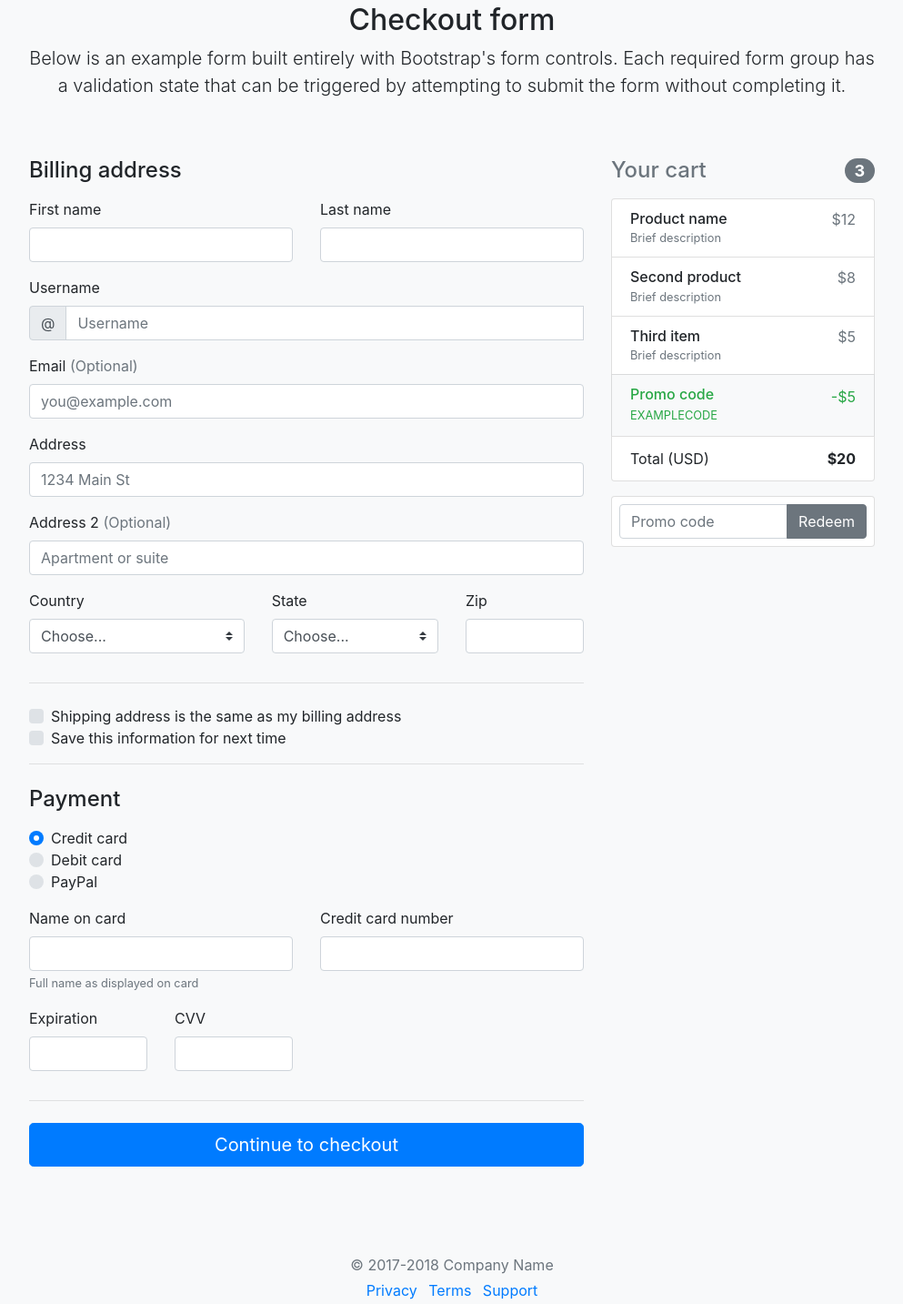
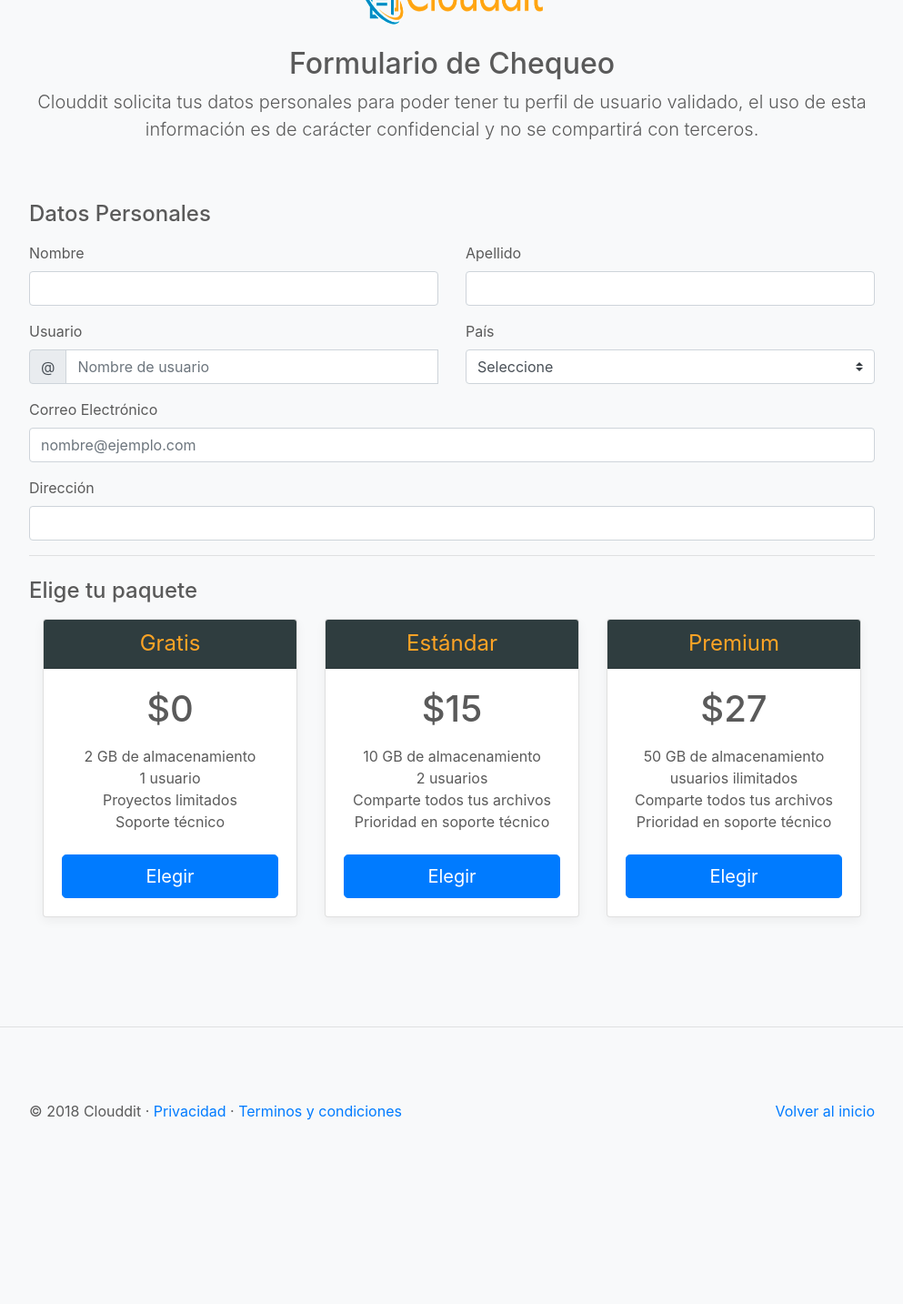
Before and after one commit to ArielCastro/Proyecto-final, a website: page public/registro.html in a window 1280 px wide. Shown: the part 134-1567 px from the top of the page at 91% size, without its empty margins (143-1136 px from the left). After the commit the page ends 1431 px from the top, so only its background shows below. Drawn offline with Linux system fonts and the light colour scheme.

Commit message:
Se agrego diseño a las paginas de precios, login y registros

```diff
--- a/public/css/main.css
+++ b/public/css/main.css
@@ -1,7 +1,3 @@
- /* #barra-navegacion{
-  background-color: #30383F;
- } */
-
 
  .navbar{
   padding-left: 100px;
@@ -61,31 +57,20 @@
   max-height: 200px;
 }
 
-#Carrusel h1{
-  font-size: 4em;
-  -webkit-text-stroke: 2px black;
-  -webkit-text-fill-color: #FFA425;
+ #Carrusel h1{
+  color: #FFA425;
 }
 
 #Carrusel p{
-  font-size: 1.5em;
-  -webkit-text-stroke: 1px #FFF;
-  -webkit-text-fill-color: #FFA425;
+  color: #FFA425;
 }
 
 
 
 
 
+/* Estilos Globales Plantilla Carrusel */
 
-
-
-
-
-
-/* Estilos Globales Plantilla Carrusel
--------------------------------------------------- */
-/* Padding below the footer and lighter body text */
 
 body {
     padding-top: 3rem;
@@ -93,21 +78,15 @@ body {
     color: #5a5a5a;
   }
 
-
-  /* CUSTOMIZE THE CAROUSEL
-  -------------------------------------------------- */
-
-  /* Carousel base class */
   .carousel {
     margin-bottom: 4rem;
   }
-  /* Since positioning the image, we need to help out the caption */
+
   .carousel-caption {
     bottom: 3rem;
     z-index: 10;
   }
 
-  /* Declare heights because of positioning of img element */
   .carousel-item {
     height: 32rem;
     background-color: #777;
@@ -121,10 +100,8 @@ body {
   }
 
 
-  /* MARKETING CONTENT
-  -------------------------------------------------- */
+  /* MARKETING CONTENT */
 
-  /* Center align the text within the three columns below the carousel */
   .marketing .col-lg-4 {
     margin-bottom: 1.5rem;
     text-align: center;
@@ -138,14 +115,12 @@ body {
   }
 
 
-  /* Featurettes
-  ------------------------- */
+  /* Featurettes */
 
   .featurette-divider {
-    margin: 5rem 0; /* Space out the Bootstrap <hr> more */
+    margin: 5rem 0;
   }
 
-  /* Thin out the marketing headings */
   .featurette-heading {
     font-weight: 300;
     line-height: 1;
@@ -153,11 +128,9 @@ body {
   }
 
 
-  /* RESPONSIVE CSS
-  -------------------------------------------------- */
+  /* paginas responsive*/
 
   @media (min-width: 40em) {
-    /* Bump up size of carousel content */
     .carousel-caption p {
       margin-bottom: 1.25rem;
       font-size: 1.25rem;
--- a/public/registro.html
+++ b/public/registro.html
@@ -14,244 +14,263 @@
 
     <!-- Custom styles for this template -->
     <link href="css/registro.css" rel="stylesheet">
+    <link href="css/main.css" rel="stylesheet">
+    <link href="css/precio.css" rel="stylesheet">
   </head>
 
   <body class="bg-light">
 
+    <!-- Barra de Navegacion-->
+    <header>
+        <nav class="navbar navbar-expand-md navbar-dark bg-dark fixed-top" id="barra-navegacion">
+          <div>
+            <a class="navbar-brand" href="#"><img src="img/logo-clouddit-end.png" id="img-logo"></a>
+          </div>
+            <button class="navbar-toggler" type="button" data-toggle="collapse" data-target="#navbar-landing" aria-controls="navbar-landing" aria-expanded="false" aria-label="Toggle navigation">
+            <span class="navbar-toggler-icon"></span>
+            </button>
+
+            <div class="collapse navbar-collapse" id="navbar-landing">
+                <ul class="navbar-nav mr-auto" id="ul-navbar">
+                    <li class="nav-item active">
+                        <a class="nav-link" href="index.html">Inicio <span class="sr-only">(current)</span></a>
+                    </li>
+                    <li class="nav-item active">
+                        <a class="nav-link" href="#">Aprender</a>
+                    </li>
+                    <li class="nav-item active">
+                        <a class="nav-link" href="precio.html">Precios</a>
+                    </li>
+                    <li class="nav-item active">
+                        <a class="nav-link" href="#">Acerca de</a>
+                    </li>
+                    <li class="nav-item active">
+                        <a class="nav-link" href="#">Ayuda</a>
+                    </li>
+                </ul>
+                <form class="form-inline mt-2 mt-md-0">
+                        <button class="btn btn-navbar my-2 my-sm-0 mr-2 btn-navegacion" type="submit"><a href="registro.html">Regístrate</a></button>
+                        <button class="btn btn-navbar my-2 my-sm-0 btn-navegacion" type="submit"><a href="login.html">Iniciar Sesión</a></button>
+                </form>
+            </div>
+        </nav>
+    </header>
+
     <div class="container">
+      <main>
         <div class="py-5 text-center">
           <img class="d-block mx-auto mb-4" src="img/logo-clouddit-end.png" alt="" width="200" height="65">
-        <h2>Checkout form</h2>
-        <p class="lead">Below is an example form built entirely with Bootstrap's form controls. Each required form group has a validation state that can be triggered by attempting to submit the form without completing it.</p>
+          <h2>Formulario de Chequeo</h2>
+          <p class="lead">Clouddit solicita tus datos personales para poder tener tu perfil de usuario validado, el uso de esta información es de carácter confidencial y no se compartirá con terceros.</p>
+        </div>
+
+        <!-- Llenar datos Personales -->
+        <div class="row">
+          <div class="col-md-12 order-md-1">
+            <h4 class="mb-3">Datos Personales</h4>
+            <form class="needs-validation" novalidate>
+              <div class="row">
+                <div class="col-md-6 mb-3">
+                  <label for="nombre">Nombre</label>
+                  <input type="text" class="form-control" id="nombre" placeholder="" value="" required>
+                  <div class="invalid-feedback">
+                    El nombre es requerido.
+                  </div>
+                </div>
+                <div class="col-md-6 mb-3">
+                  <label for="apellido">Apellido</label>
+                  <input type="text" class="form-control" id="apellido" placeholder="" value="" required>
+                  <div class="invalid-feedback">
+                    El apellido es requerido.
+                  </div>
+                </div>
               </div>
 
               <div class="row">
-        <div class="col-md-4 order-md-2 mb-4">
-          <h4 class="d-flex justify-content-between align-items-center mb-3">
-            <span class="text-muted">Your cart</span>
-            <span class="badge badge-secondary badge-pill">3</span>
-          </h4>
-          <ul class="list-group mb-3">
-            <li class="list-group-item d-flex justify-content-between lh-condensed">
-              <div>
-                <h6 class="my-0">Product name</h6>
-                <small class="text-muted">Brief description</small>
+                <div class="col-md-6 mb-3">
+                  <label for="nombre-usuario">Usuario</label>
+                  <div class="input-group">
+                    <div class="input-group-prepend">
+                      <span class="input-group-text">@</span>
                     </div>
-              <span class="text-muted">$12</span>
-            </li>
-            <li class="list-group-item d-flex justify-content-between lh-condensed">
-              <div>
-                <h6 class="my-0">Second product</h6>
-                <small class="text-muted">Brief description</small>
+                    <input type="text" class="form-control" id="nombre-usuario" placeholder="Nombre de usuario" required>
+                    <div class="invalid-feedback" style="width: 100%;">
+                      El nombre de usario es requerido.
                     </div>
-              <span class="text-muted">$8</span>
-            </li>
-            <li class="list-group-item d-flex justify-content-between lh-condensed">
-              <div>
-                <h6 class="my-0">Third item</h6>
-                <small class="text-muted">Brief description</small>
-              </div>
-              <span class="text-muted">$5</span>
-            </li>
-            <li class="list-group-item d-flex justify-content-between bg-light">
-              <div class="text-success">
-                <h6 class="my-0">Promo code</h6>
-                <small>EXAMPLECODE</small>
-              </div>
-              <span class="text-success">-$5</span>
-            </li>
-            <li class="list-group-item d-flex justify-content-between">
-              <span>Total (USD)</span>
-              <strong>$20</strong>
-            </li>
-          </ul>
-
-          <form class="card p-2">
-            <div class="input-group">
-              <input type="text" class="form-control" placeholder="Promo code">
-              <div class="input-group-append">
-                <button type="submit" class="btn btn-secondary">Redeem</button>
-              </div>
-            </div>
-          </form>
-        </div>
-        <div class="col-md-8 order-md-1">
-          <h4 class="mb-3">Billing address</h4>
-          <form class="needs-validation" novalidate>
-            <div class="row">
-              <div class="col-md-6 mb-3">
-                <label for="firstName">First name</label>
-                <input type="text" class="form-control" id="firstName" placeholder="" value="" required>
-                <div class="invalid-feedback">
-                  Valid first name is required.
                   </div>
                 </div>
                 <div class="col-md-6 mb-3">
-                <label for="lastName">Last name</label>
-                <input type="text" class="form-control" id="lastName" placeholder="" value="" required>
+                  <label for="pais">País</label>
+                  <select class="custom-select d-block w-100" id="pais" required>
+                    <option value="">Seleccione</option>
+                    <option>estados Unidos</option>
+                    <option value="">Honduras</option>
+                  </select>
                   <div class="invalid-feedback">
-                  Valid last name is required.
+                    Seleccione un país valido.
                   </div>
                 </div>
               </div>
 
               <div class="mb-3">
-              <label for="username">Username</label>
-              <div class="input-group">
-                <div class="input-group-prepend">
-                  <span class="input-group-text">@</span>
-                </div>
-                <input type="text" class="form-control" id="username" placeholder="Username" required>
-                <div class="invalid-feedback" style="width: 100%;">
-                  Your username is required.
-                </div>
+                <label for="correo">Correo Electrónico</label>
+                <input type="email" class="form-control" id="correo" placeholder="nombre@ejemplo.com">
+                <div class="invalid-feedback">
+                  Ingrese un correo electrónico valido.
                 </div>
               </div>
 
               <div class="mb-3">
-              <label for="email">Email <span class="text-muted">(Optional)</span></label>
-              <input type="email" class="form-control" id="email" placeholder="you@example.com">
+                <label for="direccion">Dirección</label>
+                <input type="text" class="form-control" id="direccion" placeholder="" required>
                 <div class="invalid-feedback">
-                Please enter a valid email address for shipping updates.
+                  Ingrese una dirección.
                 </div>
               </div>
 
-            <div class="mb-3">
-              <label for="address">Address</label>
-              <input type="text" class="form-control" id="address" placeholder="1234 Main St" required>
-              <div class="invalid-feedback">
-                Please enter your shipping address.
+              <hr class="mb-4">
+
+              <!-- Seleccion precio -->
+              <h4 class="mb-3"> Elige tu paquete</h4>
+              <div class="container">
+                <div class="card-deck mb-3 text-center">
+                  <div class="card mb-4 box-shadow">
+                    <div class="card-header">
+                      <h4 class="my-0 font-weight-normal">Gratis</h4>
+                    </div>
+                    <div class="card-body">
+                      <h1 class="card-title pricing-card-title">$0</h1>
+                      <ul class="list-unstyled mt-3 mb-4">
+                        <li>2 GB de almacenamiento</li>
+                        <li>1 usuario</li>
+                        <li>Proyectos limitados</li>
+                        <li>Soporte técnico</li>
+                      </ul>
+                      <button class="btn btn-primary btn-lg btn-block" type="submit">Elegir</button>
                     </div>
                   </div>
-
-            <div class="mb-3">
-              <label for="address2">Address 2 <span class="text-muted">(Optional)</span></label>
-              <input type="text" class="form-control" id="address2" placeholder="Apartment or suite">
+                  <div class="card mb-4 box-shadow">
+                    <div class="card-header">
+                      <h4 class="my-0 font-weight-normal">Estándar</h4>
                     </div>
-
-            <div class="row">
-              <div class="col-md-5 mb-3">
-                <label for="country">Country</label>
-                <select class="custom-select d-block w-100" id="country" required>
-                  <option value="">Choose...</option>
-                  <option>United States</option>
-                </select>
-                <div class="invalid-feedback">
-                  Please select a valid country.
+                    <div class="card-body">
+                      <h1 class="card-title pricing-card-title">$15</h1>
+                      <ul class="list-unstyled mt-3 mb-4">
+                        <li>10 GB de almacenamiento</li>
+                        <li>2 usuarios</li>
+                        <li>Comparte todos tus archivos</li>
+                        <li>Prioridad en soporte técnico</li>
+                      </ul>
+                      <button type="button" class="btn btn-lg btn-block btn-primary" data-toggle="modal" data-target="#ventana-modal" type="submit">
+                        Elegir
+                      </button>
                     </div>
                   </div>
-              <div class="col-md-4 mb-3">
-                <label for="state">State</label>
-                <select class="custom-select d-block w-100" id="state" required>
-                  <option value="">Choose...</option>
-                  <option>California</option>
-                </select>
-                <div class="invalid-feedback">
-                  Please provide a valid state.
+                  <div class="card mb-4 box-shadow">
+                    <div class="card-header">
+                      <h4 class="my-0 font-weight-normal">Premium</h4>
                     </div>
-              </div>
-              <div class="col-md-3 mb-3">
-                <label for="zip">Zip</label>
-                <input type="text" class="form-control" id="zip" placeholder="" required>
-                <div class="invalid-feedback">
-                  Zip code required.
+                    <div class="card-body">
+                      <h1 class="card-title pricing-card-title">$27</h1>
+                      <ul class="list-unstyled mt-3 mb-4">
+                        <li>50 GB de almacenamiento</li>
+                        <li>usuarios ilimitados</li>
+                        <li>Comparte todos tus archivos</li>
+                        <li>Prioridad en soporte técnico</li>
+                      </ul>
+                      <button type="button" class="btn btn-lg btn-block btn-primary" data-toggle="modal" data-target="#ventana-modal">
+                        Elegir
+                      </button>
                     </div>
                   </div>
               </div>
-            <hr class="mb-4">
-            <div class="custom-control custom-checkbox">
-              <input type="checkbox" class="custom-control-input" id="same-address">
-              <label class="custom-control-label" for="same-address">Shipping address is the same as my billing address</label>
+            </form>
         </div>
-            <div class="custom-control custom-checkbox">
-              <input type="checkbox" class="custom-control-input" id="save-info">
-              <label class="custom-control-label" for="save-info">Save this information for next time</label>
+      </main>
     </div>
-            <hr class="mb-4">
 
-            <h4 class="mb-3">Payment</h4>
-
+    <!-- Ventana Modal -->
+    <form>
+      <div class="modal fade" id="ventana-modal" tabindex="-1" role="dialog" aria-labelledby="ventana-modalTitle" aria-hidden="true">
+        <div class="modal-dialog modal-dialog-centered" role="document">
+          <div class="modal-content">
+            <div class="modal-header" style="background-color: #2F3D3F; color: #FFA425">
+              <h5 class="modal-title" id="titulo-principal">Método de pago</h5>
+              <button type="button" class="close" data-dismiss="modal" aria-label="Close">
+                <span aria-hidden="true">&times;</span>
+              </button>
+            </div>
+            <div class="modal-body">
               <div class="d-block my-3">
                 <div class="custom-control custom-radio">
                   <input id="credit" name="paymentMethod" type="radio" class="custom-control-input" checked required>
-                <label class="custom-control-label" for="credit">Credit card</label>
+                  <label class="custom-control-label" for="credit">Tarjeta de crédito</label>
                 </div>
                 <div class="custom-control custom-radio">
                   <input id="debit" name="paymentMethod" type="radio" class="custom-control-input" required>
-                <label class="custom-control-label" for="debit">Debit card</label>
-              </div>
-              <div class="custom-control custom-radio">
-                <input id="paypal" name="paymentMethod" type="radio" class="custom-control-input" required>
-                <label class="custom-control-label" for="paypal">PayPal</label>
+                  <label class="custom-control-label" for="debit">Tarjeta de debito</label>
                 </div>
               </div>
               <div class="row">
                 <div class="col-md-6 mb-3">
-                <label for="cc-name">Name on card</label>
-                <input type="text" class="form-control" id="cc-name" placeholder="" required>
-                <small class="text-muted">Full name as displayed on card</small>
+                  <label for="cc-nombre">Nombre completo</label>
+                  <input type="text" class="form-control" id="cc-nombre" placeholder="" required>
                   <div class="invalid-feedback">
-                  Name on card is required
+                    Nombre completo es requerido
                   </div>
                 </div>
                 <div class="col-md-6 mb-3">
-                <label for="cc-number">Credit card number</label>
-                <input type="text" class="form-control" id="cc-number" placeholder="" required>
+                  <label for="cc-numero">Número de tarjeta de crédíto</label>
+                  <input type="text" class="form-control" id="cc-numero" placeholder="" required>
                   <div class="invalid-feedback">
-                  Credit card number is required
+                      Número de tarjeta de crédíto es requerido
                   </div>
                 </div>
               </div>
               <div class="row">
                 <div class="col-md-3 mb-3">
-                <label for="cc-expiration">Expiration</label>
-                <input type="text" class="form-control" id="cc-expiration" placeholder="" required>
+                  <label for="cc-expiracion">Expiración</label>
+                  <input type="text" class="form-control" id="cc-expiracion" placeholder="" required>
                   <div class="invalid-feedback">
-                  Expiration date required
+                      Fecha expiración requerido
                   </div>
                 </div>
                 <div class="col-md-3 mb-3">
                   <label for="cc-cvv">CVV</label>
                   <input type="text" class="form-control" id="cc-cvv" placeholder="" required>
                   <div class="invalid-feedback">
-                  Security code required
+                    Código de seguridad requerido
                   </div>
                 </div>
               </div>
-            <hr class="mb-4">
-            <button class="btn btn-primary btn-lg btn-block" type="submit">Continue to checkout</button>
-          </form>
+            </div>
+            <div class="modal-footer">
+              <button type="button" class="btn btn-secondary" data-dismiss="modal">Cerrar</button>
+              <button class="btn btn-primary" type="submit">Obtener</button>
             </div>
           </div>
+        </div>
+      </div>
+    </form>
 
-      <footer class="my-5 pt-5 text-muted text-center text-small">
-        <p class="mb-1">&copy; 2017-2018 Company Name</p>
-        <ul class="list-inline">
-          <li class="list-inline-item"><a href="#">Privacy</a></li>
-          <li class="list-inline-item"><a href="#">Terms</a></li>
-          <li class="list-inline-item"><a href="#">Support</a></li>
-        </ul>
+    <hr class="featurette-divider">
+      <!-- FOOTER -->
+    <footer class="container">
+        <p class="float-right"><a href="#">Volver al inicio</a></p>
+        <p>&copy; 2018 Clouddit &middot; <a href="#">Privacidad</a> &middot; <a href="#">Terminos y condiciones</a></p>
     </footer>
-    </div>
 
-    <!-- Bootstrap core JavaScript
-    ================================================== -->
-    <!-- Placed at the end of the document so the pages load faster -->
-    <!-- <script src="https://code.jquery.com/jquery-3.3.1.slim.min.js" integrity="sha384-q8i/X+965DzO0rT7abK41JStQIAqVgRVzpbzo5smXKp4YfRvH+8abtTE1Pi6jizo" crossorigin="anonymous"></script> -->
+    <!-- Etiquetas booststrap javascript-->
     <script>window.jQuery || document.write('<script src="js/jquery-slim.min.js"><\/script>')</script>
     <script src="js/popper.min.js"></script>
     <script src="js/bootstrap.min.js"></script>
     <script src="js/holder.min.js"></script>
     <script>
-      // Example starter JavaScript for disabling form submissions if there are invalid fields
       (function() {
         'use strict';
 
         window.addEventListener('load', function() {
-          // Fetch all the forms we want to apply custom Bootstrap validation styles to
           var forms = document.getElementsByClassName('needs-validation');
-
-          // Loop over them and prevent submission
           var validation = Array.prototype.filter.call(forms, function(form) {
             form.addEventListener('submit', function(event) {
               if (form.checkValidity() === false) {
```
Also changed, not shown: public/login.html (+45 -8 lines), public/precio.html (+60 -67 lines), public/css/precio.css (line endings or trailing spaces). Lines whose indentation alone changed are shown as unchanged.
